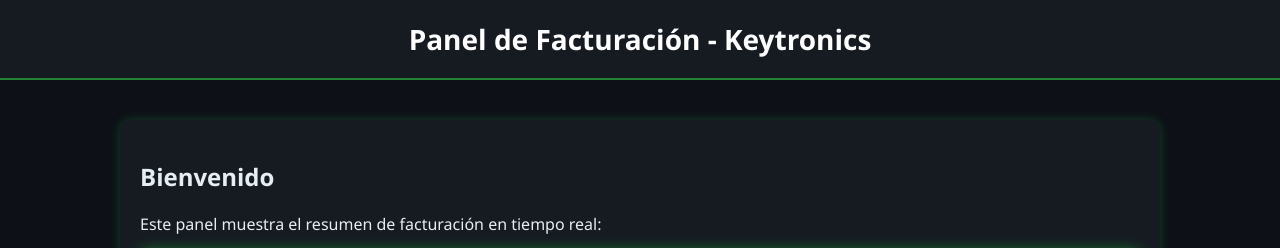
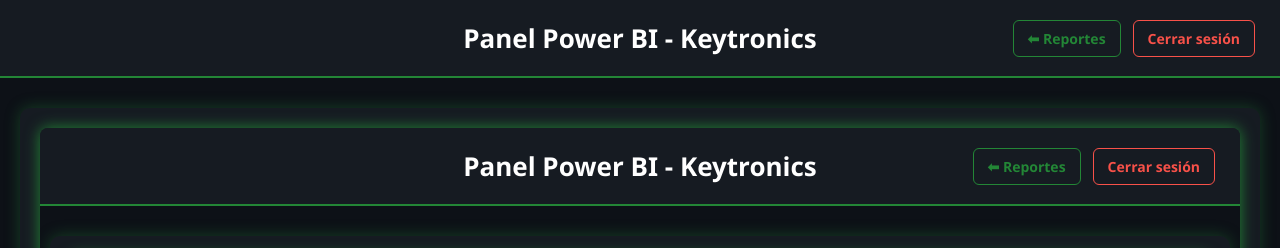
Before and after one commit to josels980410-jpg/keytronics-dashboard, a Flask app: template templates/dashboard.html in a window 1280 px wide. Shown: the top 248 px of the page. Run offline with Flask 3, Linux system fonts and the light colour scheme; the template is opened without the code that fills it: most values are stand-ins (such as "Sample title", 1, 10 or a date in 2020).

Commit message:
Actualizacion para 2URLs

```diff
--- a/app.py
+++ b/app.py
@@ -138,6 +138,10 @@
     }
 }
 
+POWER_BI_REPORTES = {
+    "reporte_1": "https://app.powerbi.com/view?r=eyJrIjoiMWQzYzgyNmEtODdmYS00YWNmLWJhMmQtNmIyMmYzNWY4ODY1IiwidCI6IjAzODk5MTIxLWQ5NzYtNDRlOS1iODI0LTFmYzU1N2JmZGRjZSJ9",
+    "reporte_2": "https://app.powerbi.com/view?r=eyJrIjoiOTdjYmNlZjEtYWQ0Yy00YjUyLWE5Y2MtYWMwZmYwM2E3ZGU5IiwidCI6IjAzODk5MTIxLWQ5NzYtNDRlOS1iODI0LTFmYzU1N2JmZGRjZSJ9"
+}
 
 # =========================
 # FUNCIÓN: REGISTRAR ACCESO
@@ -167,119 +171,58 @@
 def home():
     return render_template("login.html")
 
-
 @app.route("/login", methods=["POST"])
 def login():
-    username = request.form["username"]
-    password = request.form["password"]
+    u = request.form["username"]
+    p = request.form["password"]
 
-    print("\n==========================")
-    print("➡️ Intentando login con:", username)
-    print("==========================")
+    if u in USUARIOS and USUARIOS[u]["password"] == p:
+        session["user"] = u
+        session["roles"] = USUARIOS[u]["roles"]
+        registrar_acceso(u)
+        return redirect("/dashboard")
 
-    if username in USUARIOS and USUARIOS[username]["password"] == password:
-        print("✔ Login exitoso")
-
-        session.permanent = True
-        session["user"] = username
-        session["roles"] = USUARIOS[username]["roles"]
-
-        registrar_acceso(username)
-        return redirect(url_for("dashboard"))
-
-    print("❌ Login fallido")
-    return render_template(
-        "login.html",
-        error="Usuario o contraseña incorrectos"
-    )
-
+    return render_template("login.html", error="Credenciales incorrectas")
 
 @app.route("/dashboard")
 def dashboard():
     if "user" not in session:
+        return redirect("/")
+    return render_template("selector_reportes.html", roles=session["roles"])
+
+@app.route("/reporte/<reporte_id>")
+def ver_reporte(reporte_id):
+    if "user" not in session:
         return redirect(url_for("home"))
 
-    embed_url = (
-        "https://app.powerbi.com/view?r=eyJrIjoiMWQzYzgyNmEtODdmYS00YWNmLWJhMmQtNmIyMmYzNWY4ODY1IiwidCI6IjAzODk5MTIxLWQ5NzYtNDRlOS1iODI0LTFmYzU1N2JmZGRjZSJ9"
+    if reporte_id not in POWER_BI_REPORTES:
+        return "Reporte no existe", 404
+
+    if reporte_id not in session.get("roles", []):
+        return "⛔ Sin permiso", 403
+
+    return render_template(
+        "dashboard.html",
+        embed_url=POWER_BI_REPORTES[reporte_id],
+        mostrar_descarga=reporte_id == "reporte_1"
     )
-
-    return f"""
-    <html>
-    <head>
-        <title>Dashboard Power BI</title>
-        <style>
-            body {{
-                font-family: 'Segoe UI', Arial, sans-serif;
-                background-color: #0a0a0a;
-                color: #00ff80;
-                display: flex;
-                flex-direction: column;
-                align-items: center;
-                padding: 20px;
-                margin: 0;
-            }}
-            h2 {{
-                text-shadow: 0 0 8px #00ff80;
-            }}
-            iframe {{
-                width: 95%;
-                height: 85vh;
-                border-radius: 10px;
-                box-shadow: 0 0 25px #00ff80;
-            }}
-            .top-buttons {{
-                position: absolute;
-                top: 15px;
-                right: 25px;
-                display: flex;
-                gap: 10px;
-            }}
-            .btn {{
-                border: 1px solid #00ff80;
-                color: #00ff80;
-                padding: 8px 15px;
-                border-radius: 6px;
-                text-decoration: none;
-            }}
-            .btn:hover {{
-                background: #00ff80;
-                color: #0a0a0a;
-            }}
-        </style>
-    </head>
-    <body>
-        <div class="top-buttons">
-            <a href="{url_for('descargar_csv')}" class="btn">📄 Reporte</a>
-            <a href="{url_for('logout')}" class="btn">Cerrar sesión</a>
-        </div>
-
-        <h2>Bienvenido</h2>
-        <iframe src="{embed_url}" allowfullscreen></iframe>
-    </body>
-    </html>
-    """
-
 
 @app.route("/descargar_csv")
 def descargar_csv():
     if "user" not in session:
         return redirect(url_for("home"))
 
-    directorio = os.path.dirname(os.path.abspath(__file__))
-    archivo = "datos_reporte_Keytronics.xlsx"
-
     return send_from_directory(
-        directory=directorio,
-        path=archivo,
+        os.getcwd(),
+        "datos_reporte_Keytronics.xlsx",
         as_attachment=True
     )
 
 
 @app.route("/logout")
 def logout():
-    session.pop("user", None)
-    return redirect(url_for("home"))
-
+    session.clear()
+    return redirect("/")
 
 # =========================
 # EJECUCIÓN
--- a/templates/dashboard.html
+++ b/templates/dashboard.html
@@ -3,7 +3,8 @@
 <head>
     <meta charset="UTF-8">
     <meta name="viewport" content="width=device-width, initial-scale=1.0">
-    <title>Panel de Facturación - Keytronics</title>
+    <title>Dashboard Power BI - Keytronics</title>
+
     <style>
         body {
             font-family: 'Segoe UI', sans-serif;
@@ -18,92 +19,97 @@
             padding: 20px;
             text-align: center;
             border-bottom: 2px solid #238636;
+            position: relative;
         }
 
         h1 {
+            margin: 0;
+            font-size: 26px;
             color: #ffffff;
-            margin: 0;
-            font-size: 28px;
+        }
+
+        .top-buttons {
+            position: absolute;
+            top: 20px;
+            right: 25px;
+            display: flex;
+            gap: 12px;
+        }
+
+        .btn {
+            border: 1px solid #238636;
+            color: #238636;
+            padding: 8px 14px;
+            border-radius: 6px;
+            text-decoration: none;
+            font-size: 14px;
+            font-weight: 600;
+        }
+
+        .btn:hover {
+            background-color: #238636;
+            color: #0d1117;
+        }
+
+        .btn-danger {
+            border-color: #f85149;
+            color: #f85149;
+        }
+
+        .btn-danger:hover {
+            background-color: #f85149;
+            color: #0d1117;
         }
 
         .container {
-            margin: 40px auto;
-            width: 90%;
-            max-width: 1000px;
+            margin: 30px auto;
+            width: 95%;
+            max-width: 1200px;
             background-color: #161b22;
             border-radius: 10px;
-            box-shadow: 0px 0px 10px rgba(35, 134, 54, 0.4);
             padding: 20px;
+            box-shadow: 0 0 15px rgba(35, 134, 54, 0.4);
         }
 
         iframe {
             width: 100%;
-            height: 600px;
+            height: 75vh;
             border: none;
             border-radius: 8px;
             box-shadow: 0 0 15px #238636;
         }
-
-        .logout {
-            text-align: right;
-            margin-top: 10px;
-        }
-
-        .logout a {
-            color: #f85149;
-            text-decoration: none;
-            font-weight: bold;
-        }
-
-        .logout a:hover {
-            text-decoration: underline;
-        }
     </style>
 </head>
+
 <body>
-    <header>
-        <h1>Panel de Facturación - Keytronics</h1>
-    </header>
 
-    <div class="container">
-        <h2>Bienvenido</h2>
-        <p>Este panel muestra el resumen de facturación en tiempo real:</p>
+<header>
+    <h1>Panel Power BI - Keytronics</h1>
 
-        <!-- 🔒 IFRAME EMBEBIDO DE POWER BI SIN BOTONES -->
-        <iframe
-            src="https://app.powerbi.com/view?r=eyJrIjoiMWQzYzgyNmEtODdmYS00YWNmLWJhMmQtNmIyMmYzNWY4ODY1IiwidCI6IjAzODk5MTIxLWQ5NzYtNDRlOS1iODI0LTFmYzU1N2JmZGRjZSJ9"
-            title="Dashboard Power BI"
-            allowfullscreen="true"
-            sandbox="allow-same-origin allow-scripts allow-forms"
-            onload="ocultarElementosPowerBI(this)">
-        </iframe>
+    <div class="top-buttons">
 
-        <div class="logout">
-            <a href="/logout">Cerrar sesión</a>
-        </div>
+        {% if mostrar_descarga %}
+            <a href="{{ url_for('descargar_csv') }}" class="btn">
+                📄 Descargar Excel
+            </a>
+        {% endif %}
+
+        <a href="{{ url_for('dashboard') }}" class="btn">
+            ⬅ Reportes
+        </a>
+
+        <a href="{{ url_for('logout') }}" class="btn btn-danger">
+            Cerrar sesión
+        </a>
     </div>
+</header>
 
-    <script>
-        // Intenta ocultar botones y menús de Power BI si aparecen
-        function ocultarElementosPowerBI(iframe) {
-            try {
-                let doc = iframe.contentWindow.document;
-                setTimeout(() => {
-                    const elementos = doc.querySelectorAll('button, a, div');
-                    elementos.forEach(el => {
-                        if (
-                            el.innerText.includes('Microsoft') ||
-                            el.innerText.includes('Power BI') ||
-                            el.title?.includes('Compartir')
-                        ) {
-                            el.style.display = 'none';
-                        }
-                    });
-                }, 3000);
-            } catch (e) {
-                console.warn("No se pudo modificar el contenido embebido (restricciones del iframe).");
-            }
-        }
-    </script>
+<div class="container">
+    <iframe
+        src="{{ embed_url }}"
+        allowfullscreen="true">
+    </iframe>
+</div>
+
 </body>
 </html>
```
